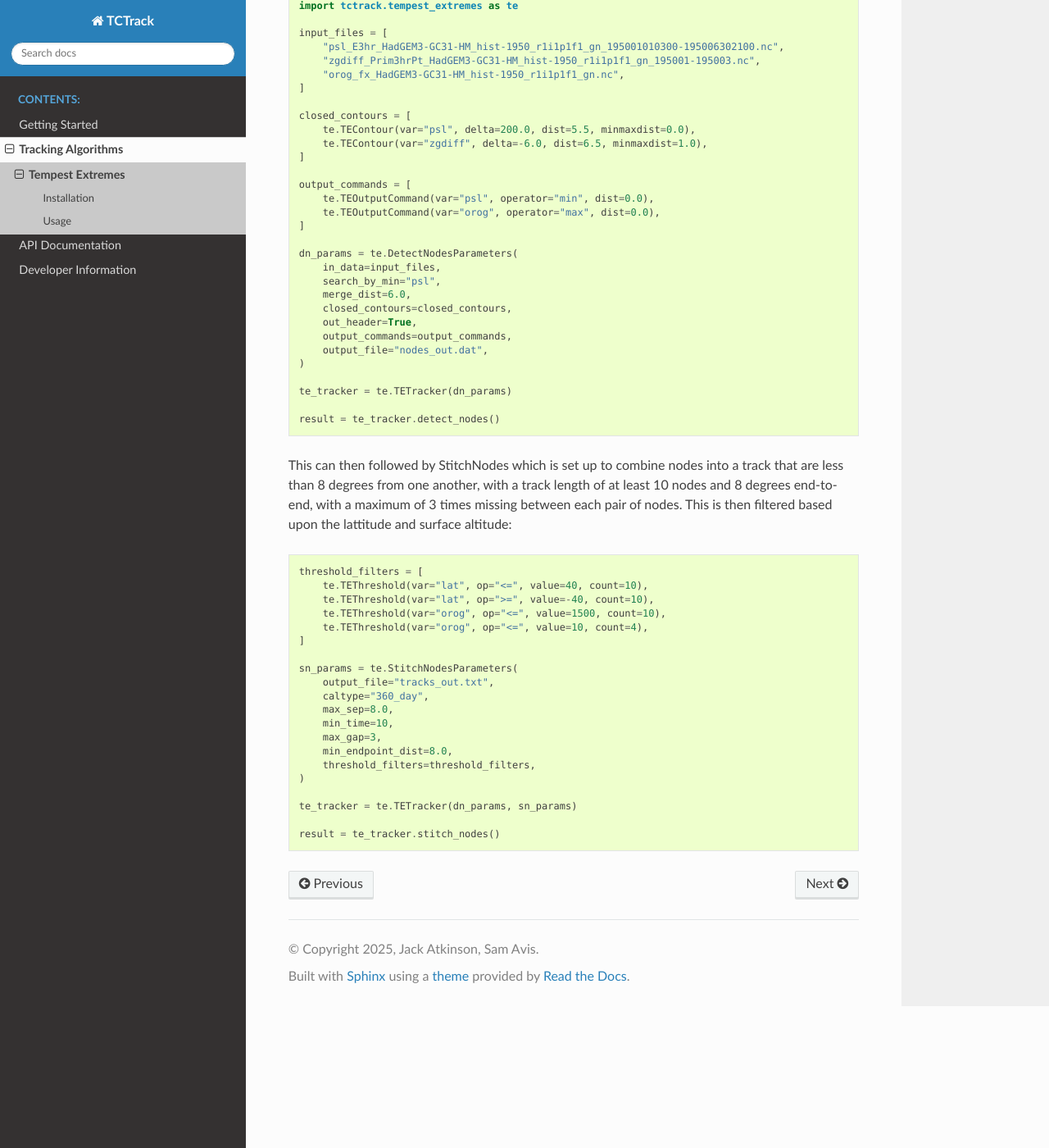
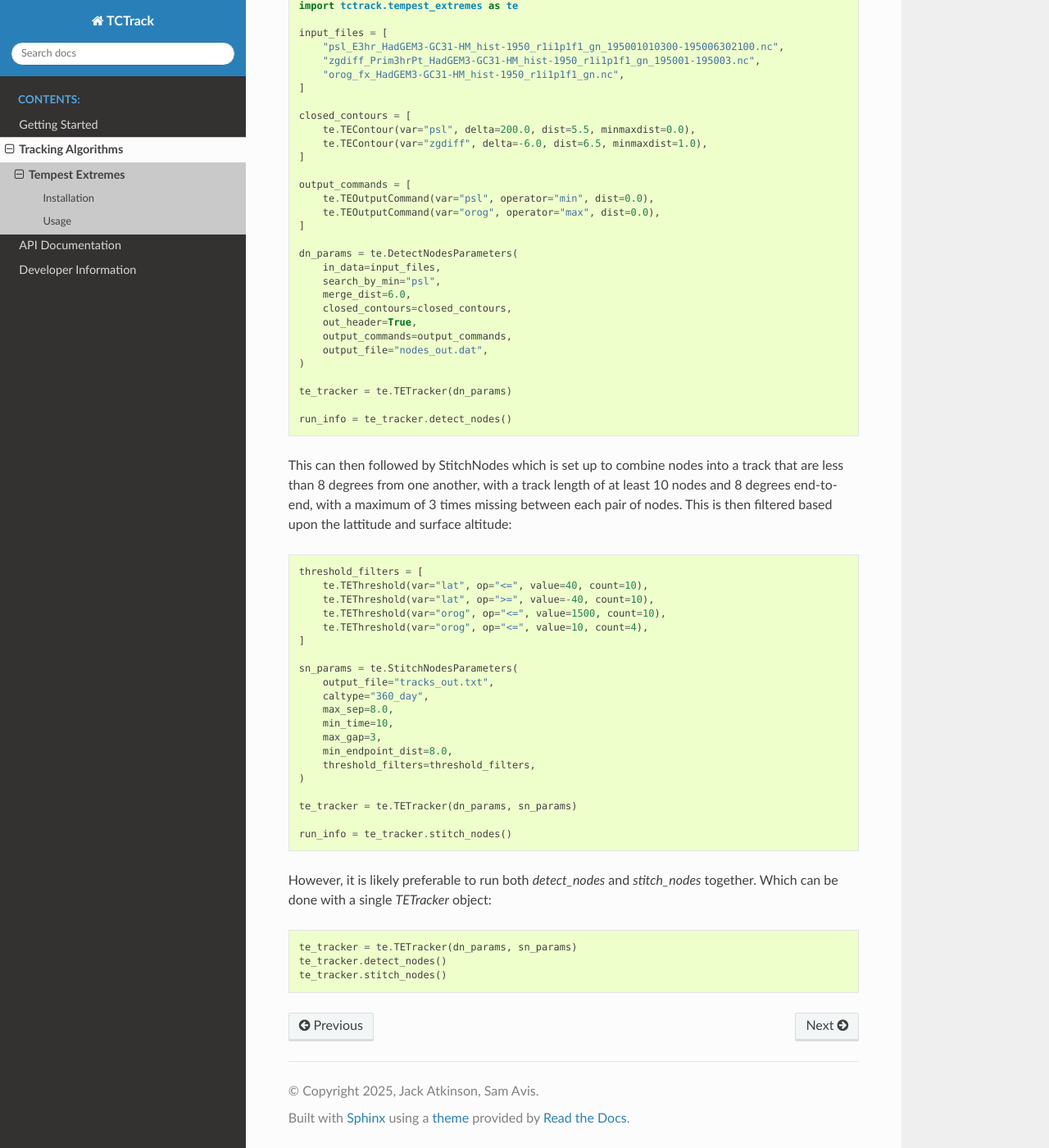
Before and after one commit to Cambridge-ICCS/TCTrack, a Sphinx documentation site: the page built from docs/tracking-algorithms/tempest_extremes.rst, in a window 1280 px wide and 1400 px high, scrolled down 1378 px. Shown: the whole window at 82% size. Built offline with Sphinx 7.4.7 and the Read the Docs theme 3.1.0, drawn with Linux system fonts in a browser that asks for light colours.

Commit message:
Add a section to the TE docs for running both detect_nodes and stitch_nodes

```diff
--- a/docs/tracking-algorithms/tempest_extremes.rst
+++ b/docs/tracking-algorithms/tempest_extremes.rst
@@ -99,7 +99,7 @@ may be used with StitchNodes:
 
     te_tracker = te.TETracker(dn_params)
 
-    result = te_tracker.detect_nodes()
+    run_info = te_tracker.detect_nodes()
 
 This can then followed by StitchNodes which is set up to combine nodes into a track that
 are less than 8 degrees from one another, with a track length of at least 10 nodes and 8
@@ -127,4 +127,13 @@ is then filtered based upon the lattitude and surface altitude:
 
     te_tracker = te.TETracker(dn_params, sn_params)
 
-    result = te_tracker.stitch_nodes()
+    run_info = te_tracker.stitch_nodes()
+
+However, it is likely preferable to run both `detect_nodes` and `stitch_nodes`
+together. Which can be done with a single `TETracker` object:
+
+.. code-block:: python
+
+    te_tracker = te.TETracker(dn_params, sn_params)
+    te_tracker.detect_nodes()
+    te_tracker.stitch_nodes()
```
